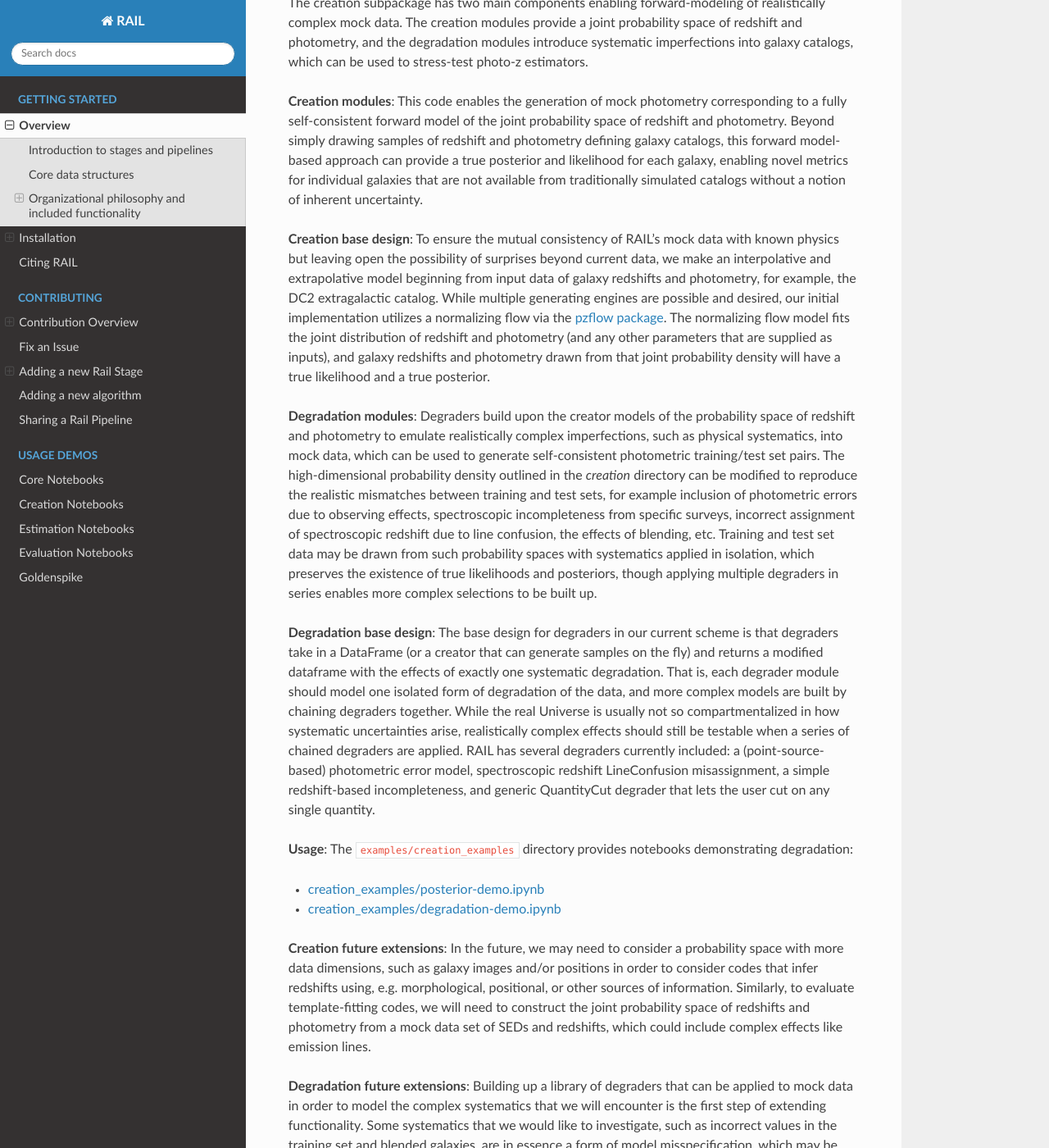
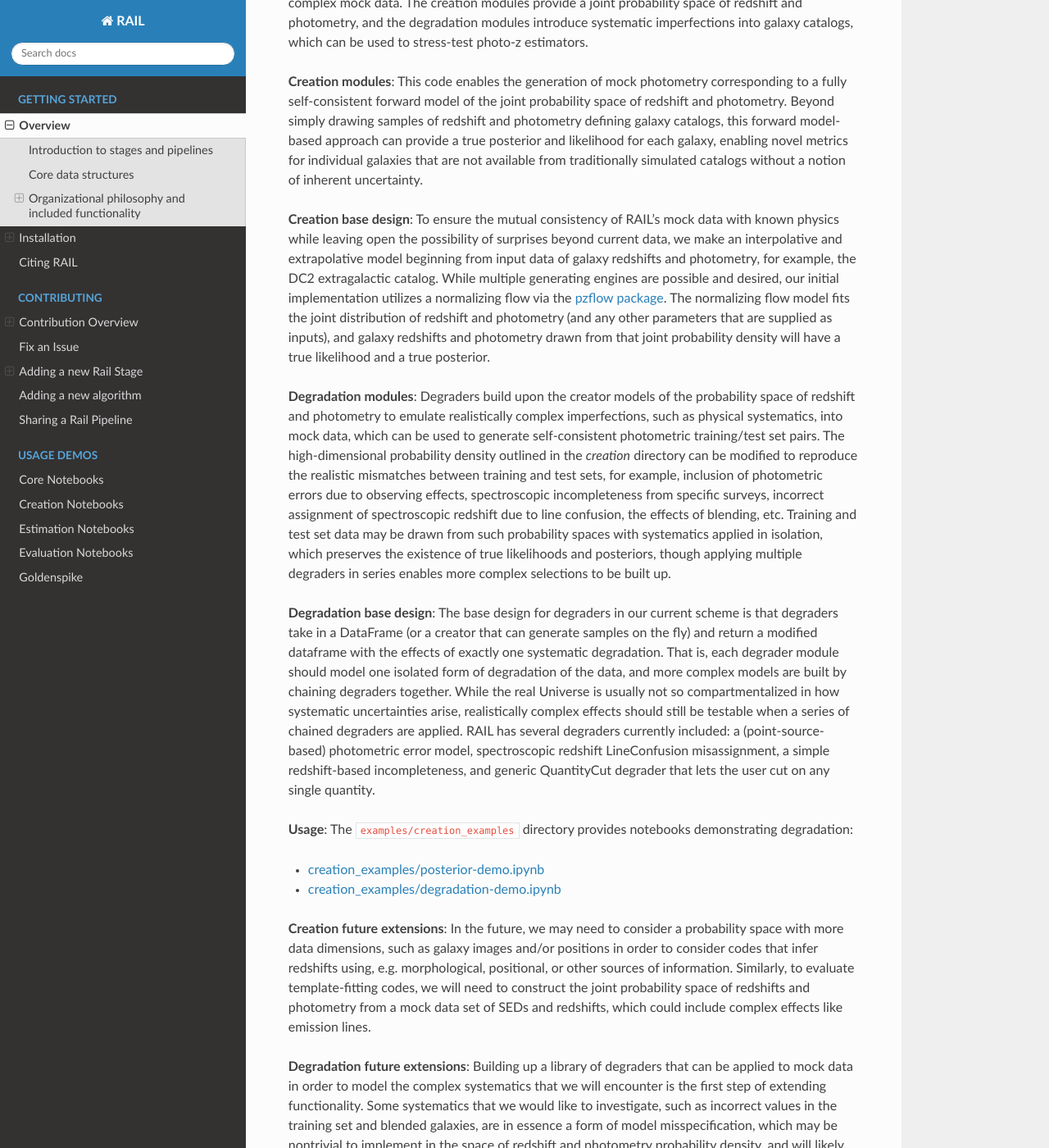
Before and after one commit to LSSTDESC/rail, a Sphinx documentation site: the page built from docs/source/overview.rst, in a window 1280 px wide and 1400 px high, scrolled down 1869 px. Shown: the whole window at 82% size. Built offline with Sphinx 7.4.7 and the Read the Docs theme 2.0.0, drawn with Linux system fonts in a browser that asks for light colours; pages that are not in the unit, such as notebooks, are missing from menus; the version number could not be read and is left out; some of the changed text lies outside the part shown.

Commit message:
Apply suggestions from code review
Co-authored-by: Olivia R. Lynn <olynn@andrew.cmu.edu>

```diff
--- a/docs/source/overview.rst
+++ b/docs/source/overview.rst
@@ -106,7 +106,7 @@
 from traditionally simulated catalogs without a notion of inherent uncertainty.
 
 **Creation base design**:
-To ensure the mutual consistency of RAIL's mock data with known physics but leaving
+To ensure the mutual consistency of RAIL's mock data with known physics while leaving
 open the possibility of surprises beyond current data, we make an interpolative
 and extrapolative model beginning from input data of galaxy redshifts and photometry,
 for example, the DC2 extragalactic catalog.
@@ -124,7 +124,7 @@
 set pairs.
 The high-dimensional probability density outlined in the `creation` directory can
 be modified to reproduce the realistic mismatches between training and test sets,
-for example inclusion of photometric errors due to observing effects, spectroscopic
+for example, inclusion of photometric errors due to observing effects, spectroscopic
 incompleteness from specific surveys, incorrect assignment of spectroscopic redshift
 due to line confusion, the effects of blending, etc.
 Training and test set data may be drawn from such probability spaces with systematics
@@ -134,7 +134,7 @@
 
 **Degradation base design**:
 The base design for degraders in our current scheme is that degraders take in a
-DataFrame (or a creator that can generate samples on the fly) and returns a modified
+DataFrame (or a creator that can generate samples on the fly) and return a modified
 dataframe with the effects of exactly one systematic degradation.
 That is, each degrader module should model one isolated form of degradation of
 the data, and more complex models are built by chaining degraders together.
```
Also changed, not shown: other parts of docs/source/overview.rst (+6 -6 lines).
